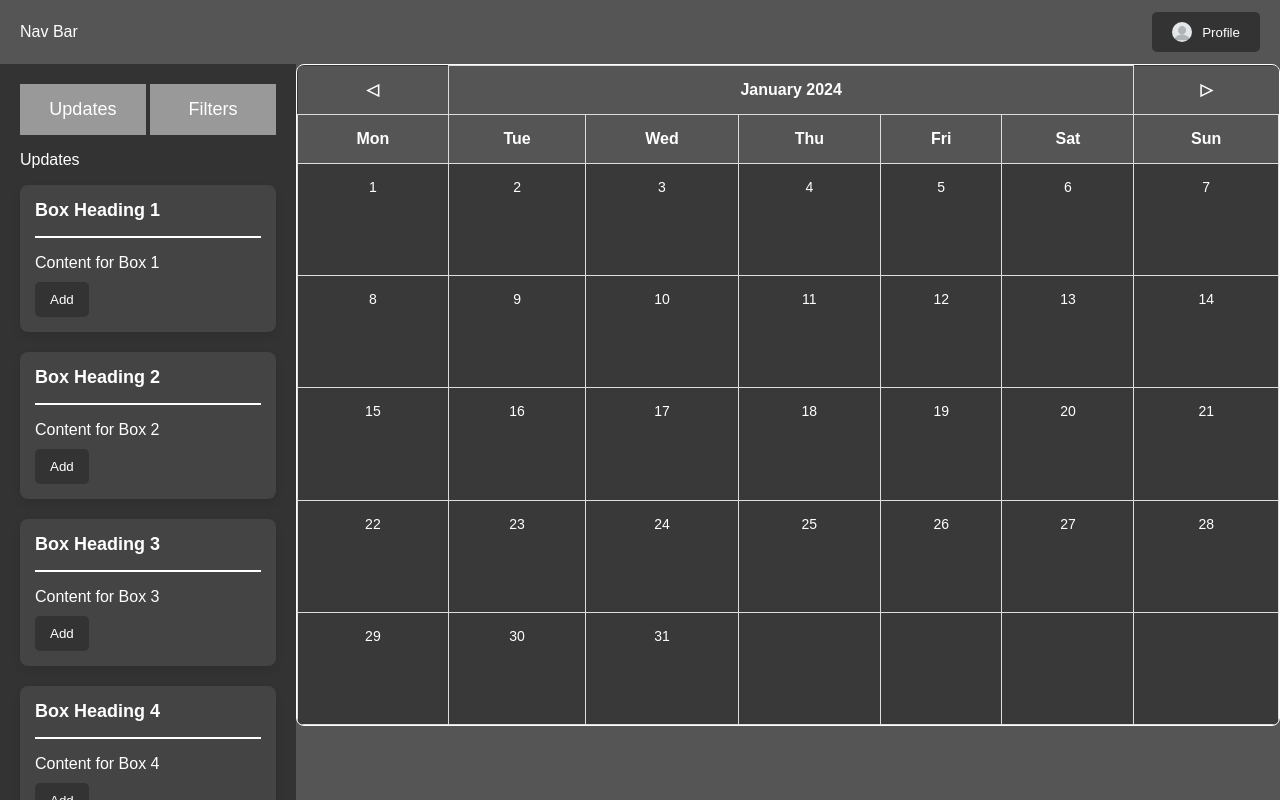
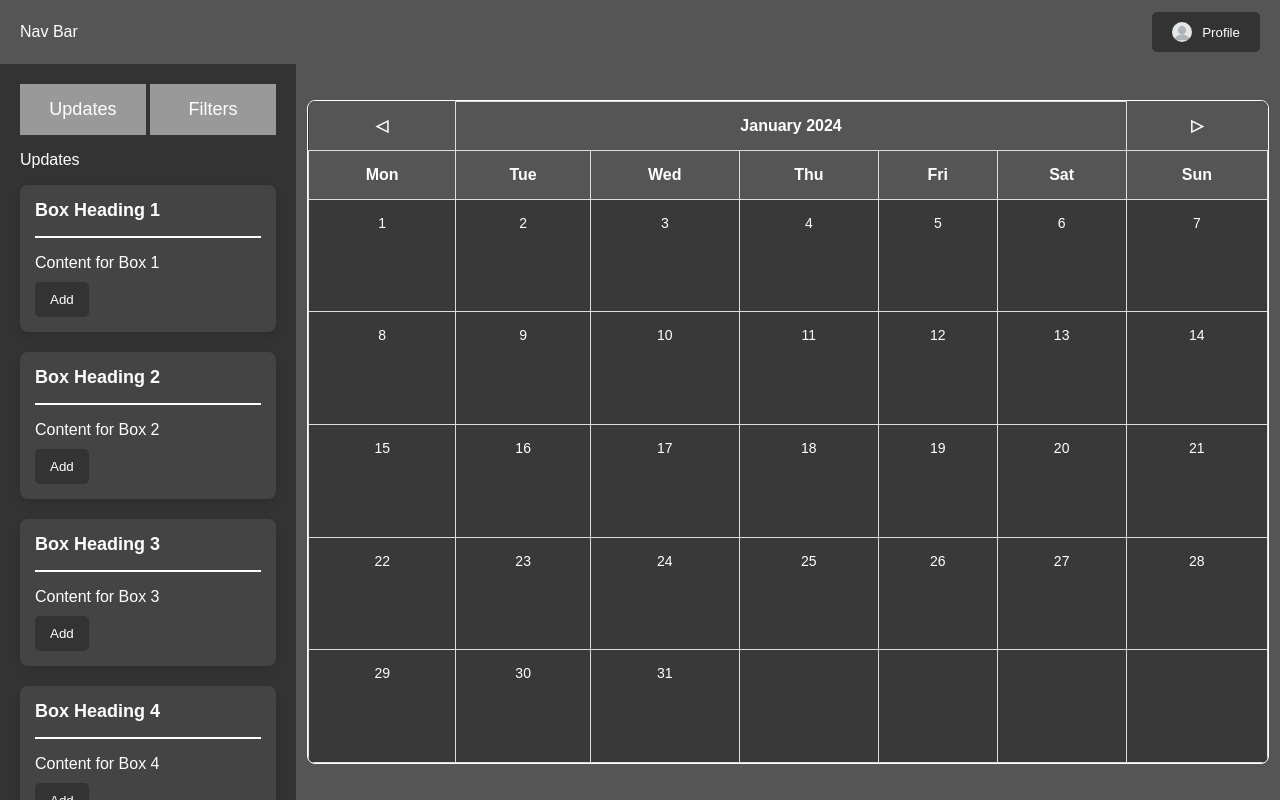
Before and after one commit to aryan12cc/iiith-calendar, a website: page public/calendar.html in a window 1280 px wide. Drawn offline with Linux system fonts and the light colour scheme; no server answers.

Commit message:
calendar aligned

```diff
--- a/public/calendar.css
+++ b/public/calendar.css
@@ -110,8 +110,12 @@
 border: 1px solid white;
 border-radius: 8px;
 overflow: hidden;
-height: 660px;
-width: 1500px;
+height: 90%;
+width: 75%;
+margin-left: auto;
+margin-right: auto;
+margin-top: auto;
+margin-bottom: auto;
 }
 
 table {
```
